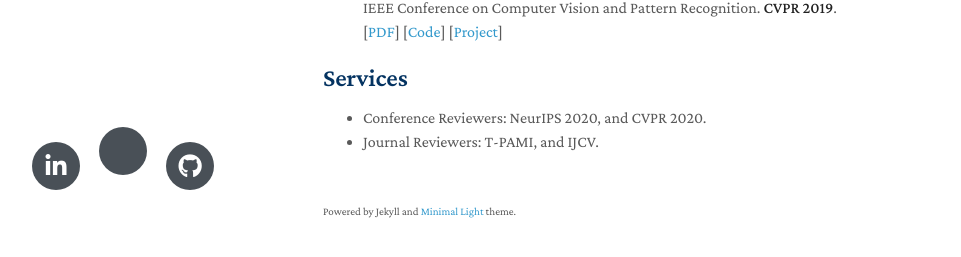
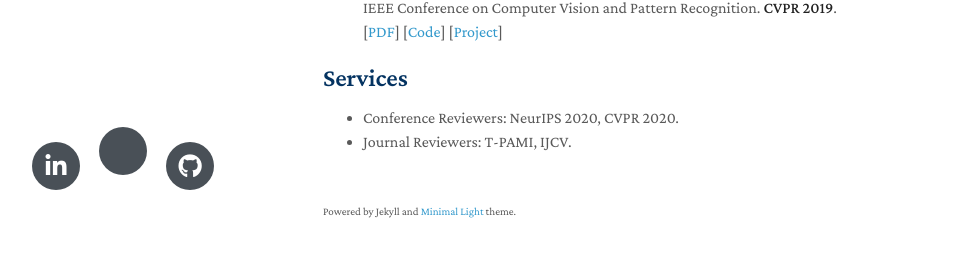
Before and after one commit to yaoyao-liu/minimal-light, a Jekyll site: the page built from index.md, in a window 1280 px wide and 1041 px high. Shown: the part 749-1006 px from the top of the window, without its empty margins (147-1108 px from the left). Built offline with Jekyll 4.4.1, drawn with Linux system fonts in a browser that asks for light colours; nearby versions of some CDN libraries; a style sheet for code colours, icons or effects is not loaded; our own code applies the rules of GitHub Pages for plain Markdown files.

Commit message:
Update index.md

```diff
--- a/index.md
+++ b/index.md
@@ -46,5 +46,5 @@ I am a Ph.D. student at ...
 
 ## Services
 
-- Conference Reviewers: NeurIPS 2020, and CVPR 2020.
-- Journal Reviewers: T-PAMI, and IJCV.
+- Conference Reviewers: NeurIPS 2020, CVPR 2020.
+- Journal Reviewers: T-PAMI, IJCV.
```
